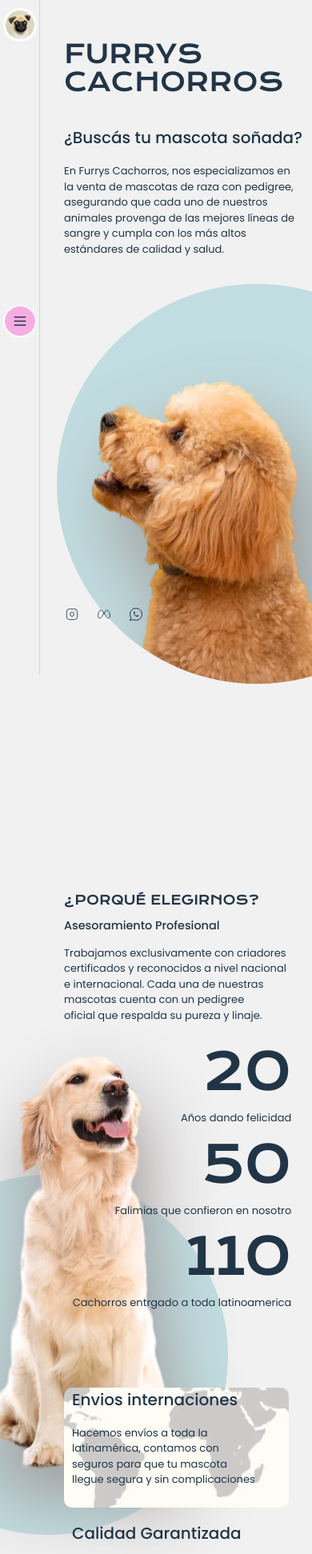
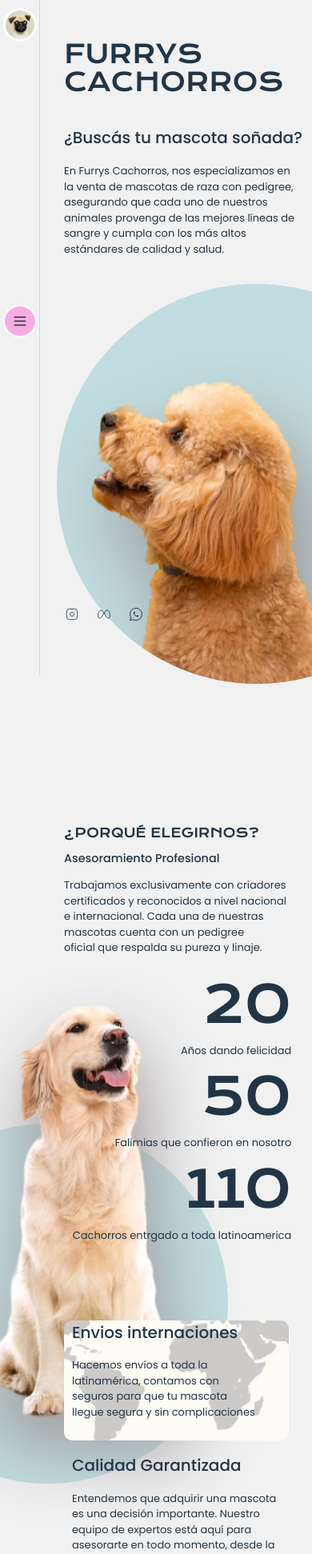
Before and after one commit to JONAAVILA/pets-in-react, a React (Vite) app: page / in a window 390 px wide. Shown: the top 1943 px of the page at 80% size. Built offline with nearby package versions, Linux system fonts and the light colour scheme.

Commit message:
update responsive

```diff
--- a/src/views/home/Home.css
+++ b/src/views/home/Home.css
@@ -123,7 +123,7 @@
 @media screen and (max-width:450px) and (max-height: 900px){
     .container_info{
         flex-direction: column;
-        height: 270vh;
+        height: 250vh;
     }
     .box_left{
         width: 90%;
```
